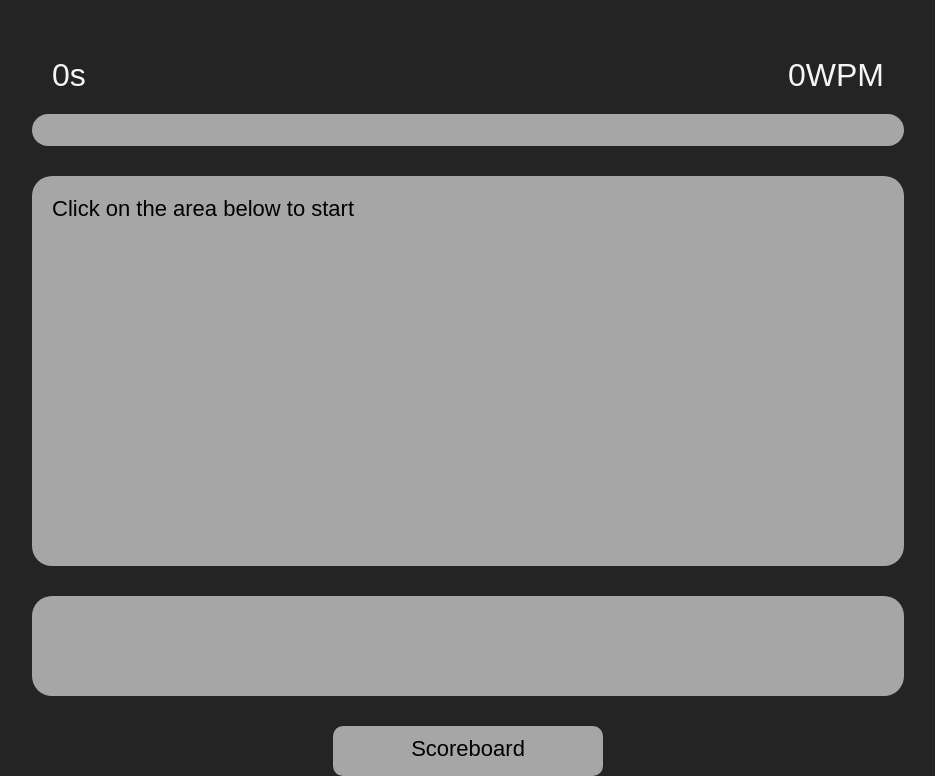
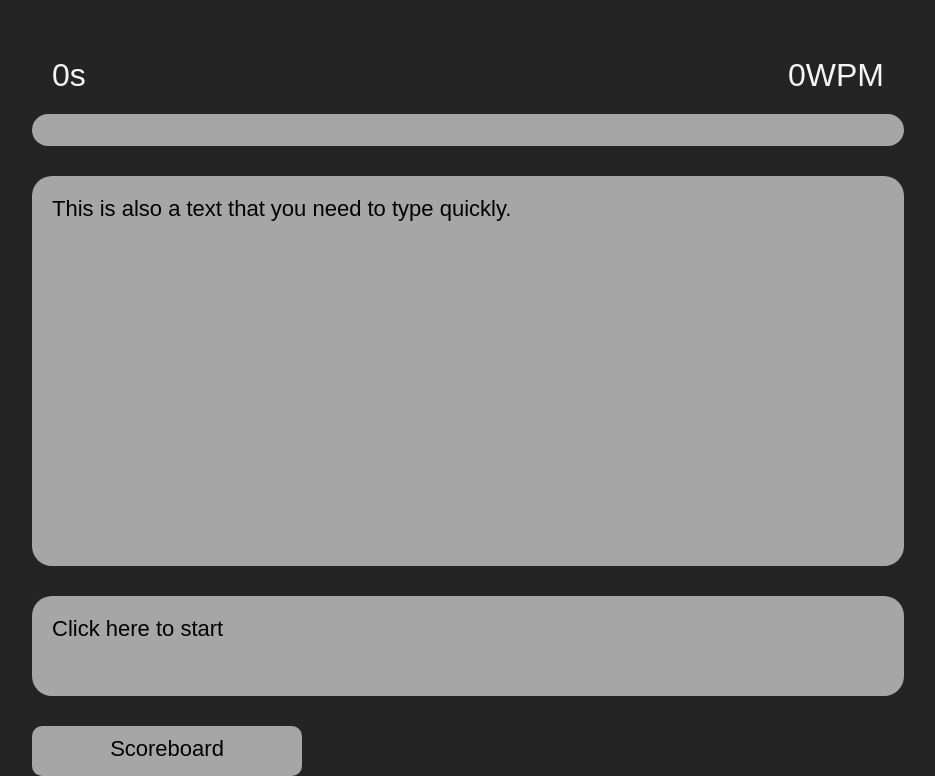
Before and after one commit to adamts028/SpeedTyping, a Django app: page / in a window 1280 px wide. Shown: the part 131-907 px from the top of the page, without its empty margins (172-1107 px from the left). Run offline with Django 4.2, Linux system fonts and the light colour scheme.

Commit message:
Added random text(WIP) and retry button to restart

```diff
--- a/speedtyping/base/static/css/main.css
+++ b/speedtyping/base/static/css/main.css
@@ -187,12 +187,11 @@ a:active { text-decoration: none; }
     text-decoration: underline;
 }
 
-#scoreboard-button{
+#scoreboard-button, #retry{
     display: block;
     background-color: #a6a6a6;
     color: black;
     font-size: 22px;
-    margin: auto;
     margin-top: 30px;
     width: 250px;
     height: 30px;
@@ -200,3 +199,7 @@ a:active { text-decoration: none; }
     padding: 10px;
     text-align: center;
 }
+
+#retry{
+    display: none;
+}
--- a/speedtyping/base/static/java/test.js
+++ b/speedtyping/base/static/java/test.js
@@ -4,6 +4,7 @@
     let progress = document.querySelector("#progress")
     let time_count = document.querySelector("#timer")
     let wpm_count = document.querySelector("#wpm-count")
+    let retry_box = document.querySelector("#retry")
 
 //Declare and initialise global variables
     let timer = null
@@ -23,27 +24,17 @@ function start() {
 
         game_in_progress = true
 
-
-        var temp = "{{texts}}"
-
-        var a = temp
-
-        const htmlEntities = { "&#x27;": ""};
-
-        text = a.replace(/(&#x27;)/g, match => htmlEntities[match]);
-
-        text_box.textContent = text
-
-        //to be changed
-        //text = "This is a text that you need to type quickly."
+        text = text_box.textContent;
 
         clearInterval(timer);
         timer = null;
+
         if (!timer) {
             timer = setInterval(updateTimer_WPM, 1000);
         }
 
-        reset_values();
+        input_box.textContent = ""
+        //reset_values();
 
         //Add text
         text_box.textContent = null;
@@ -69,7 +60,7 @@ function updateTimer_WPM() {
 }
 
 //Reset variables to default values
-function reset_values() {
+/*function reset_values() {
     time = 0
     wpm = 0
     accuracy = 0
@@ -80,7 +71,7 @@ function reset_values() {
     input_box.textContent = ""
     progress.style.width= "0%"
     text_box.textContent = "Click on the area below to start"
-}
+}*/
 
 //Process input
 function take_input() {
@@ -133,4 +124,5 @@ function finish(){
     input_box.textContent = ""
     input_box.contentEditable = false
     input_box.contentEditable = true
+    retry_box.style.display = "block";
 }
--- a/speedtyping/base/templates/base/home.html
+++ b/speedtyping/base/templates/base/home.html
@@ -10,12 +10,17 @@
     <div id="progress-bar">
         <div id="progress"></div>
     </div>
-    <div id="text-box">Click on the area below to start</div>
+    <div id="text-box">{{text}}</div>
 
     <!--Javascript called to run the test-->
-    <div id="input-box" contenteditable="True"  onclick="start()" oninput="take_input()"></div>
+    <div id="input-box" contenteditable="True"  onclick="start()" oninput="take_input()">Click here to start</div>
 
-    <a id="scoreboard-button" href="{% url 'scoreboard' %}">Scoreboard</a>
+    <div style="display:flex; flex-direction:colomn; width:calc(65% + 40px); margin: auto; justify-content:space-between;">
+        <a id="scoreboard-button" href="{% url 'scoreboard' %}">Scoreboard</a>
+        <a id="retry" href="{% url 'home' %}">Retry</a>
+    </div>
+
+
     <!--Links to js file-->
     <!--<script type="text/javascript">
 
--- a/speedtyping/base/views.py
+++ b/speedtyping/base/views.py
@@ -6,6 +6,7 @@ from django.contrib.auth.models import User
 from django.db.models import Q
 from .models import Score
 from .forms import RegisterForm
+import random
 
 
 # login view checks entered username and password against database and
@@ -59,9 +60,11 @@ def registerPage(request):
 
 # send user back to the home page...
 def home(request):
-    texts = ['Text 1', 'Text 2']
+    # will get from database
+    texts = ['This is a text that you need to type quickly.', 'This is also a text that you need to type quickly.']
 
-    context = {'texts': texts}
+    text = texts[random.randint(0, len(texts)-1)]
+    context = {"text": text}
     return render(request, 'base/home.html', context)
 
 
```
